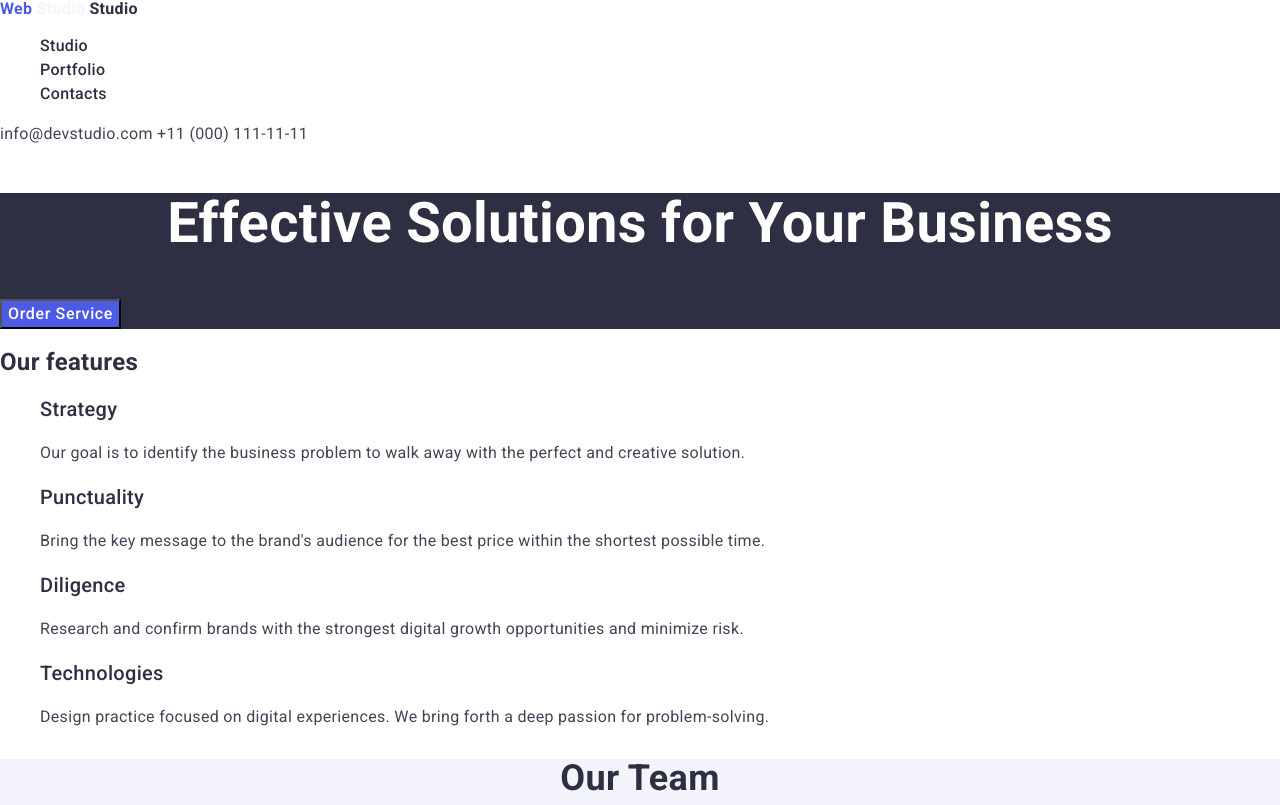
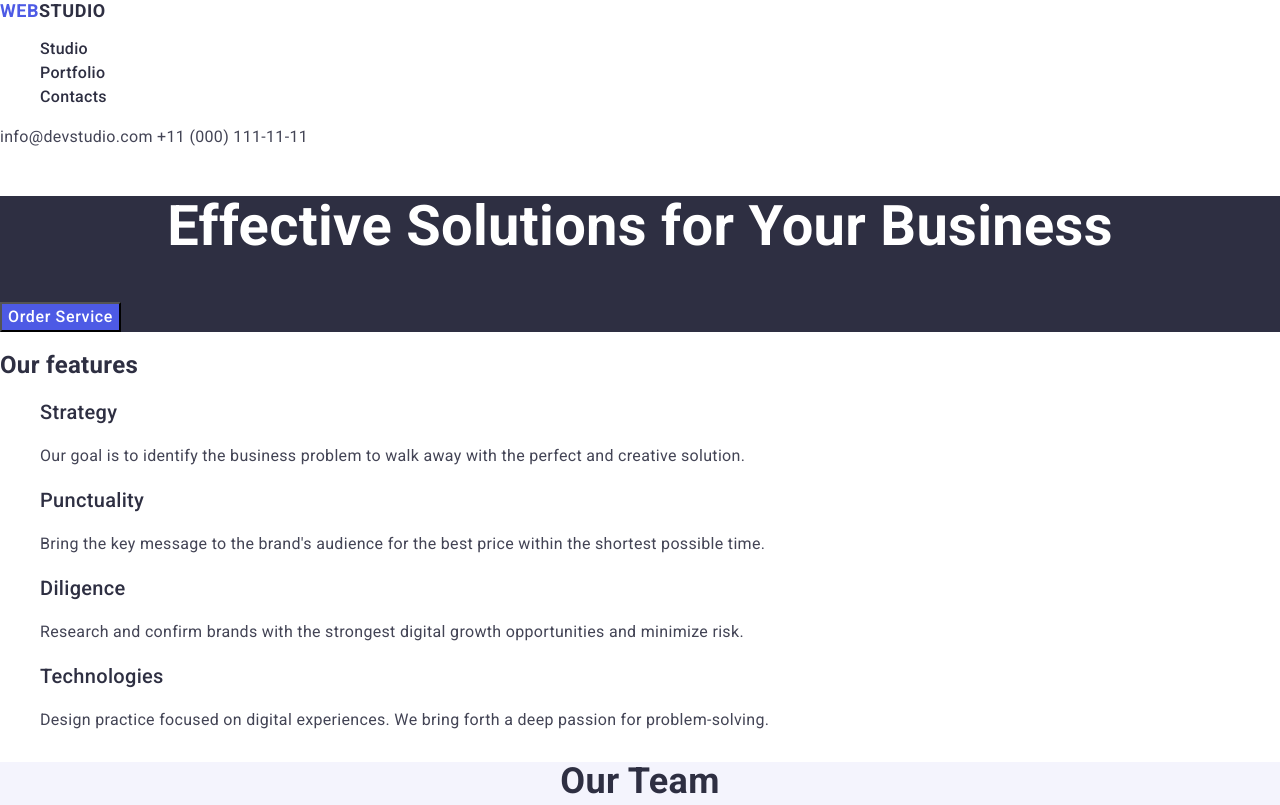
Before and after one commit to shapoval-nikolay997-lang/goit-markup-hw-02, a plain HTML site: page index.html in a window 1280 px wide. Shown: the top 805 px of the page. Drawn offline with nearby package versions, Linux system fonts and the light colour scheme.

Commit message:
refactor

```diff
--- a/css/styles.css
+++ b/css/styles.css
@@ -53,6 +53,23 @@ address {
 .nav-desc-link {
     font-weight: 500;
     line-height: 1.5;
+}
+.logo {
+font-weight: 700;
+    font-size: 18px;
+    line-height: 1.16667;
+    letter-spacing: 0.03em;
+    text-transform: uppercase;
+    color: #2e2f42;
+}
+
+.logo-accent {
+    font-weight: 700;
+        font-size: 18px;
+        line-height: 1.16667;
+        letter-spacing: 0.03em;
+        text-transform: uppercase;
+        color: #4d5ae5;
 }
 
 /* #endregion */
--- a/index.html
+++ b/index.html
@@ -19,16 +19,9 @@
   </head>
   <body>
     <header class="header">
-      <nav class="nav">
-        <a class="logo" href="./index.html">
-          <span class="logo-blu">Web</span>
-        </a>
-        <a class="logo" href="./index.html">
-          <span class="logo-light">Studio</span>
-        </a>
-        <a class="logo" href="./index.html">
-          <span class="logo-dark">Studio</span>
-        </a>
+      <a href="./index.html" class="logo">
+        <span class="logo-accent">Web</span>Studio
+      </a>
 
         <ul class="nav-desc">
           <li class="nav-desc-item">
```
